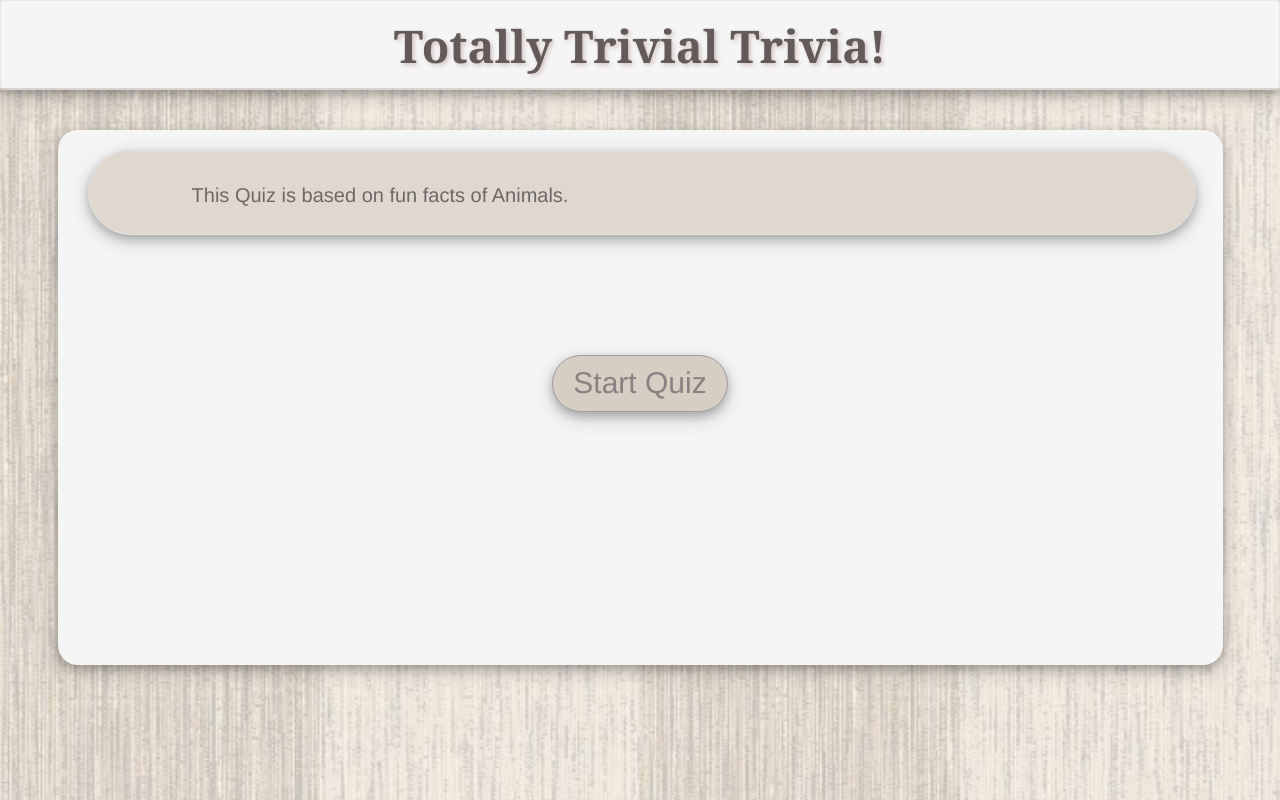
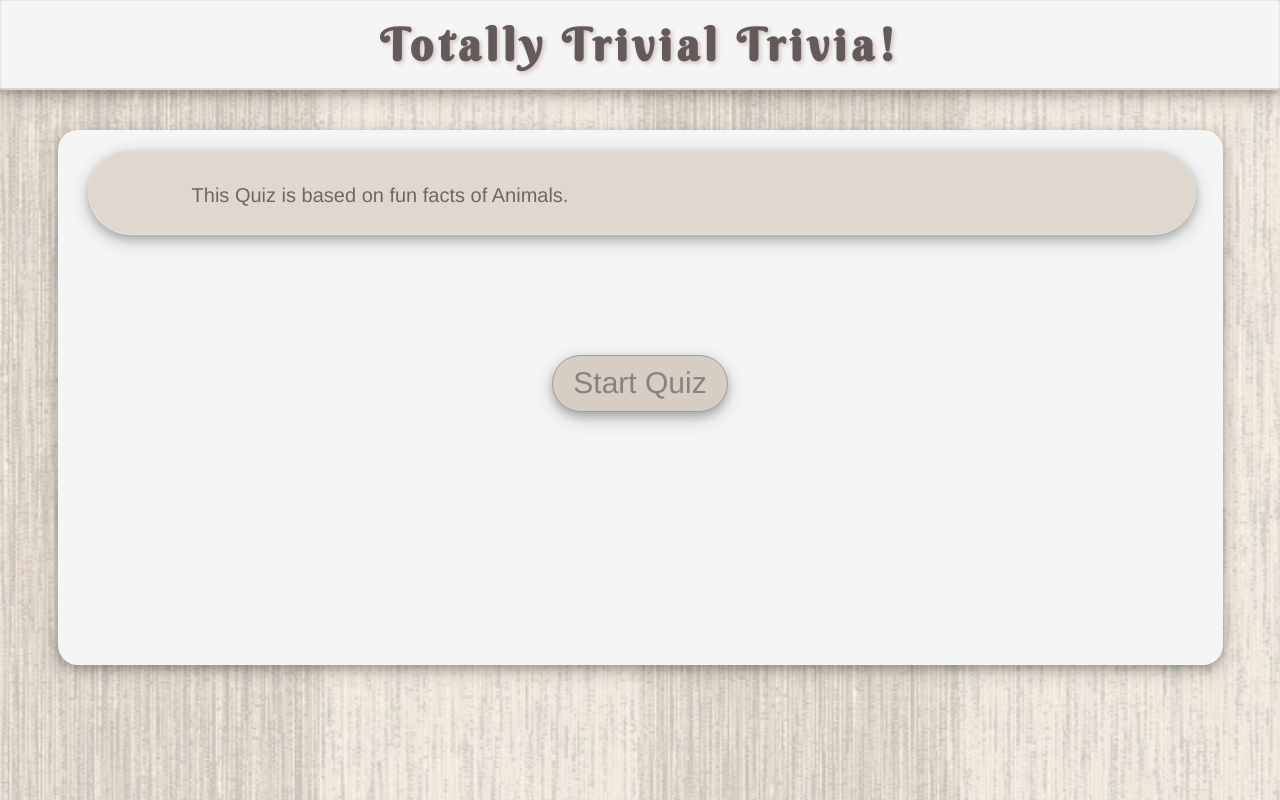
Before and after one commit to nvidyakarthik/TriviaGame, a plain HTML site: page index.html in a window 1280 px wide. Drawn offline with nearby package versions, Linux system fonts and the light colour scheme.

Commit message:
changed font family for heading

```diff
--- a/assets/css/style.css
+++ b/assets/css/style.css
@@ -14,6 +14,7 @@ body {
     background-image: url("../images/stripes.jpg");
     background-size: cover;
     color: #6d6868;
+
 }
 
 h1 {
@@ -23,7 +24,8 @@ h1 {
     text-align: center;
     text-shadow: 2px 2px 4px #d4c2c2;
     color: #655a5a;
-    font-family: Cambria, Cochin, Georgia, Times, 'Times New Roman', serif;
+    font-family: 'Berkshire Swash', cursive;
+    letter-spacing: 5px;
 }
 
 #mainDiv {
@@ -69,6 +71,7 @@ h1 {
     border-color: #b49265;
     /*set the color you want here*/
 }
+
 /**************************************************************/
 
 #startBtn {
--- a/assets/javascript/app.js
+++ b/assets/javascript/app.js
@@ -117,7 +117,7 @@ $('#choices').on('click', '.choice', function(){
         clearInterval(setTimer);
         //$("#question").empty();
         $("#choices").empty();
-        $("#dispAnswer").html("Your answer was incorrect the correct answer is: " + questionBank[questionId].answer);
+        $("#dispAnswer").html("<p>Incorrect answer!</p><p>The correct answer was : " + questionBank[questionId].answer+"</p>");
         //tracking the incorrect answers here
         incorrect++;
         //This variable takes us to the next question set
--- a/index.html
+++ b/index.html
@@ -10,6 +10,7 @@
     <link rel="stylesheet" href="https://maxcdn.bootstrapcdn.com/bootstrap/3.3.7/css/bootstrap.min.css" integrity="sha384-BVYiiSIFeK1dGmJRAkycuHAHRg32OmUcww7on3RYdg4Va+PmSTsz/K68vbdEjh4u"
         crossorigin="anonymous">
     <link rel="stylesheet" href="assets/css/style.css">
+    <link href="https://fonts.googleapis.com/css?family=Berkshire+Swash" rel="stylesheet">
 </head>
 
 <body>
```
